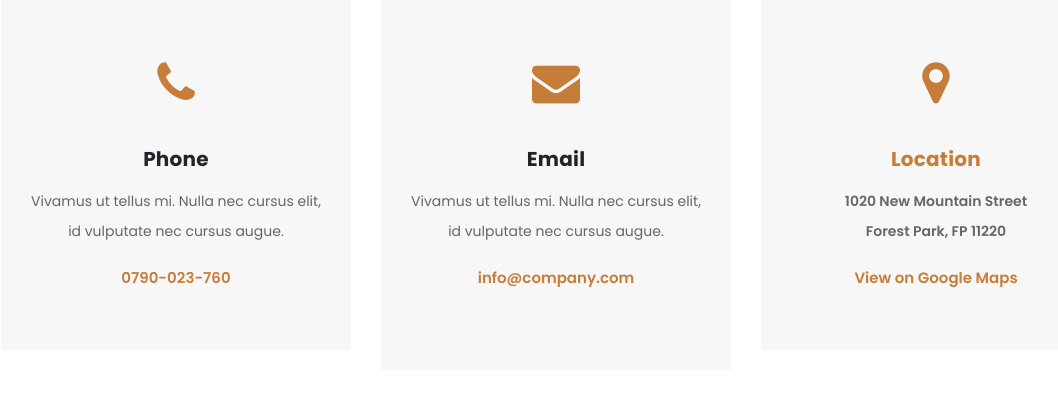
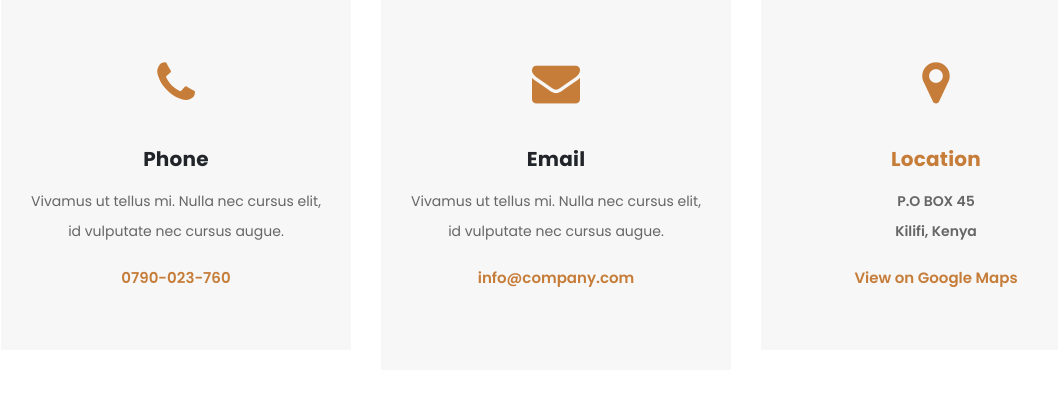
Before and after one commit to avosa/lemach, a Flask app: page /contact in a window 1280 px wide. Shown: the part 651-1057 px from the top of the page, without its empty margins (84-1142 px from the left). Run offline with Flask 2, Linux system fonts and the light colour scheme; parts of the project's set-up code (start-up, migrations or seed data) failed here and were passed over; some libraries are stand-ins or nearby versions.

Commit message:
silly fixes

```diff
--- a/app/general/templates/contact.html
+++ b/app/general/templates/contact.html
@@ -74,8 +74,8 @@
             <div class="contact-item">
               <i class="fa fa-map-marker"></i>
               <h4>Location</h4>
-              <p>1020 New Mountain Street<br>Forest Park, FP 11220</p>
-              <a href="#">View on Google Maps</a>
+              <p>P.O BOX 45 <br>Kilifi, Kenya</p>
+              <a href="https://goo.gl/maps/rrUyZV5Pipew8YKN7">View on Google Maps</a>
             </div>
           </div>
         </div>
```
